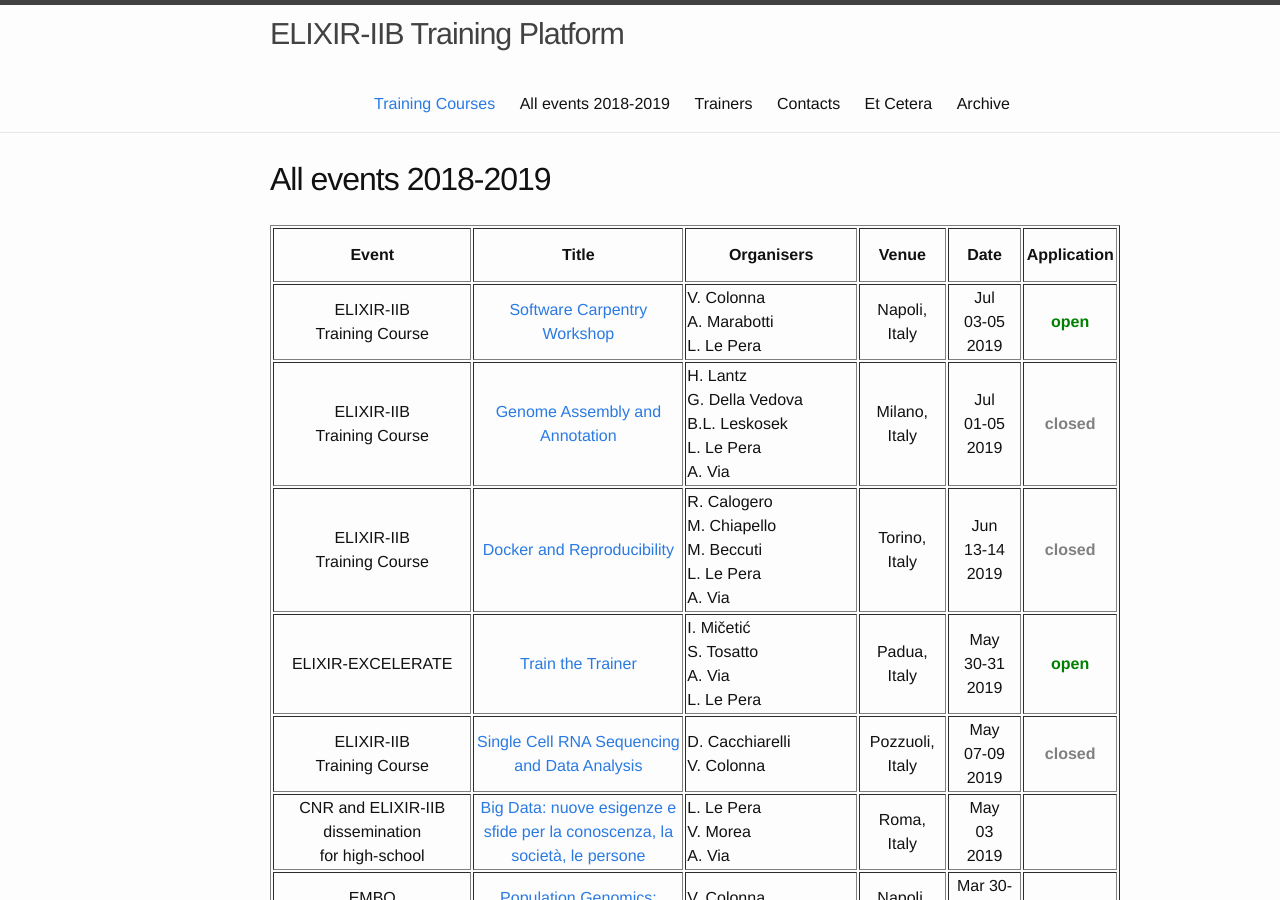
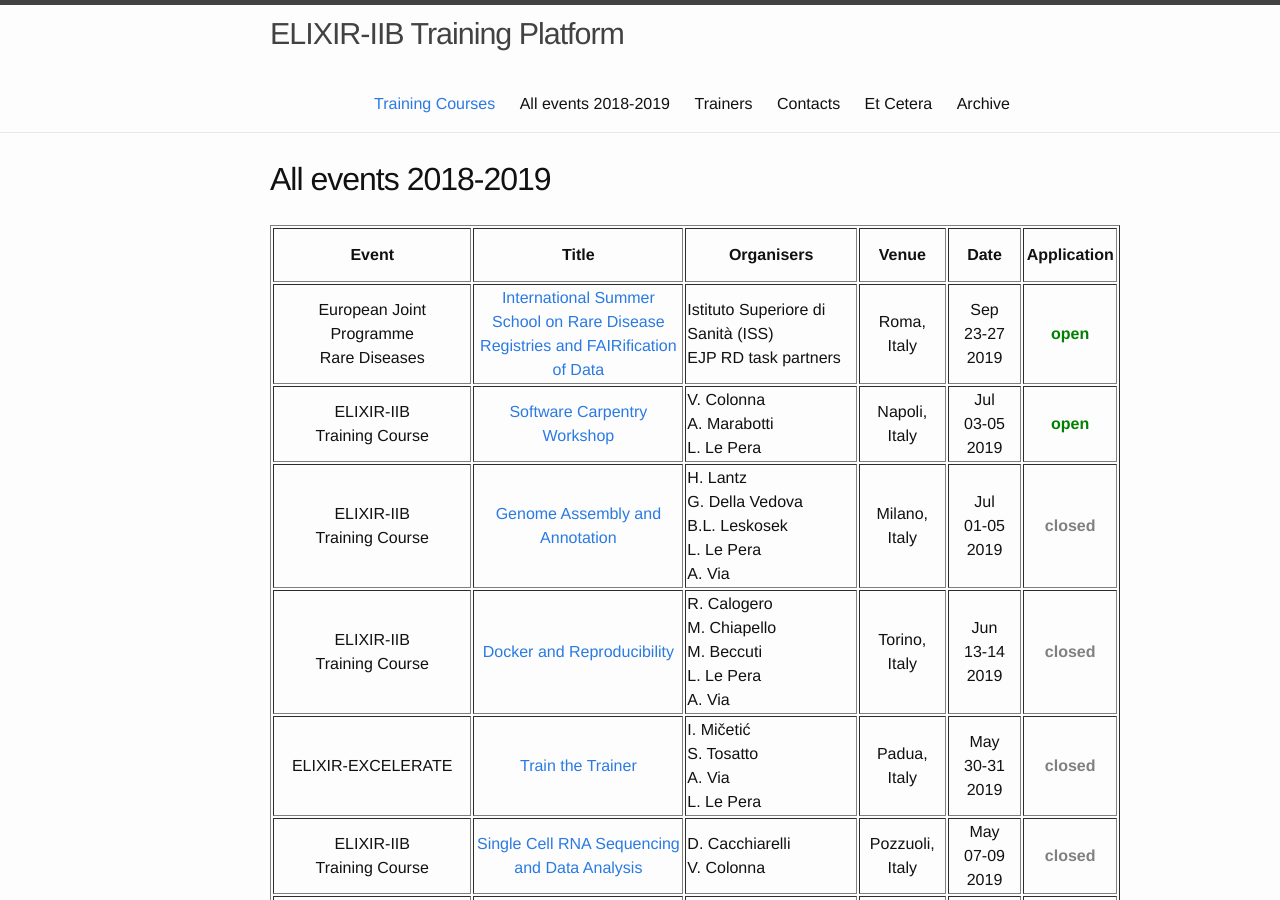
Before and after one commit to ELIXIR-IIB-training/website, a Jekyll site: the page built from _pages/01-all_events.md, in a window 1280 px wide and 900 px high. Built offline with Jekyll 4.4.1, drawn with Linux system fonts in a browser that asks for light colours.

Commit message:
Updated TtT Oadovastatus colour and Added EJP RD event

```diff
--- a/_pages/01-all_events.md
+++ b/_pages/01-all_events.md
@@ -12,6 +12,14 @@ permalink: /all_events_2018_2019/
    <td height="50" width="75" align="center"><b>Venue</b></td>
    <td height="50" width="75" align="center"><b>Date</b></td>
    <td height="50" width="90" align="center"><b>Application</b></td>
+</tr>
+<tr>
+<td height="50" align="center">European Joint Programme<br>Rare Diseases</td>
+   <td height="50" width="220" align="center"><a href="http://www.ejprarediseases.org/index.php/international-summer-school-on-rare-disease-registries-and-fairification-of-data/">International Summer School on Rare Disease Registries and FAIRification of Data</a></td>
+   <td height="50" width="150">Istituto Superiore di Sanità (ISS)<br>EJP RD task partners</td>
+   <td height="50" align="center">Roma,<br>Italy</td>
+   <td height="50" width="75" align="center">Sep<br>23-27<br>2019</td>
+   <td height="50" align="center"><font color="green"><b>open</b></font></td>
 </tr>
 <tr>
 <td height="50" align="center">ELIXIR-IIB<br>Training Course</td>
@@ -43,7 +51,7 @@ permalink: /all_events_2018_2019/
    <td height="50">I. Mičetić<br>S. Tosatto<br>A. Via<br>L. Le Pera</td>
    <td height="50" align="center">Padua,<br>Italy</td>
    <td height="50" width="75" align="center">May<br>30-31<br>2019</td>
-   <td height="50" align="center"><font color="green"><b>open</b></font></td>
+   <td height="50" align="center"><font color="grey"><b>closed</b></font></td>
 </tr>
 <tr>
 <td height="50" align="center">ELIXIR-IIB<br>Training Course</td>
```
